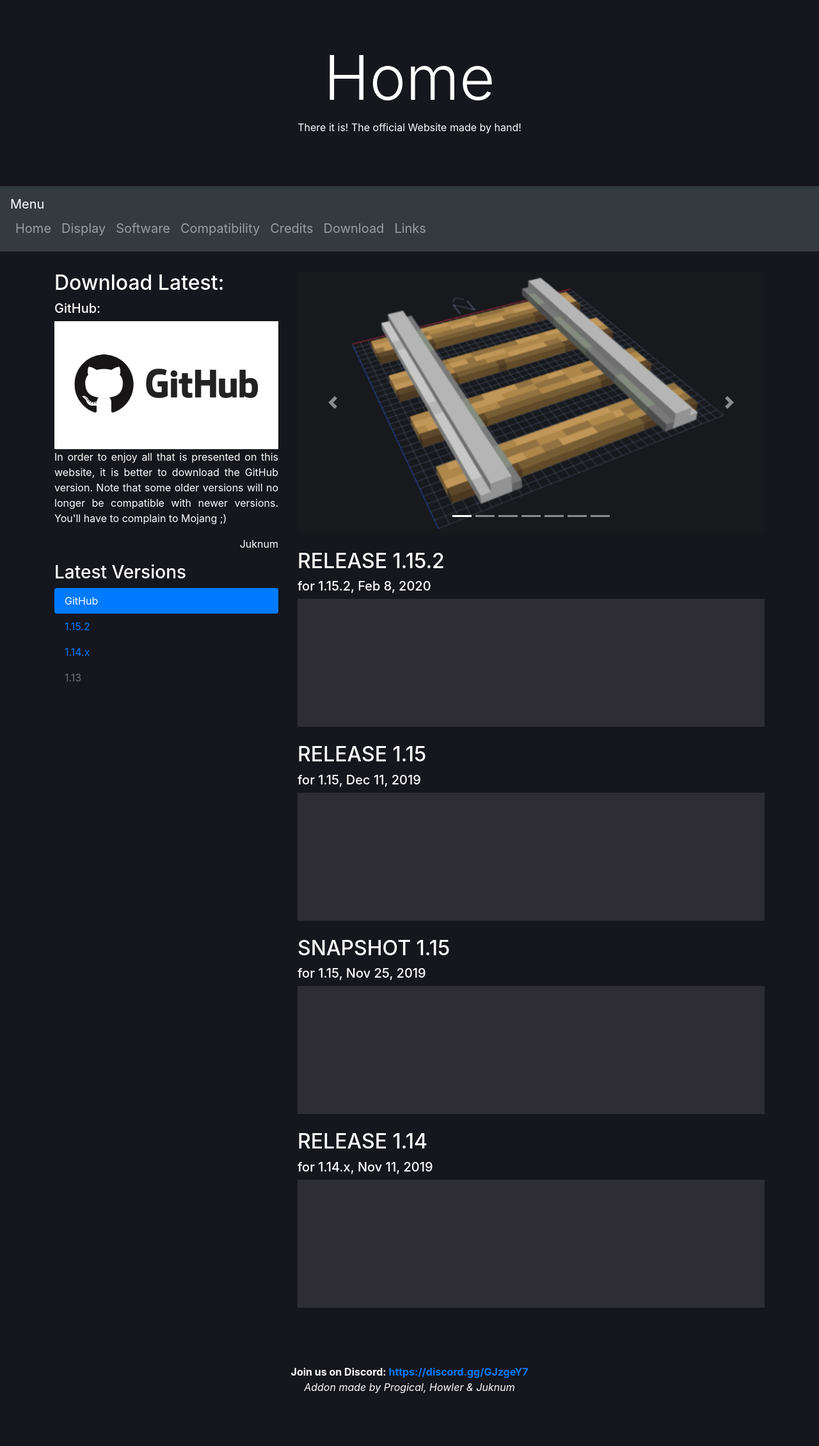
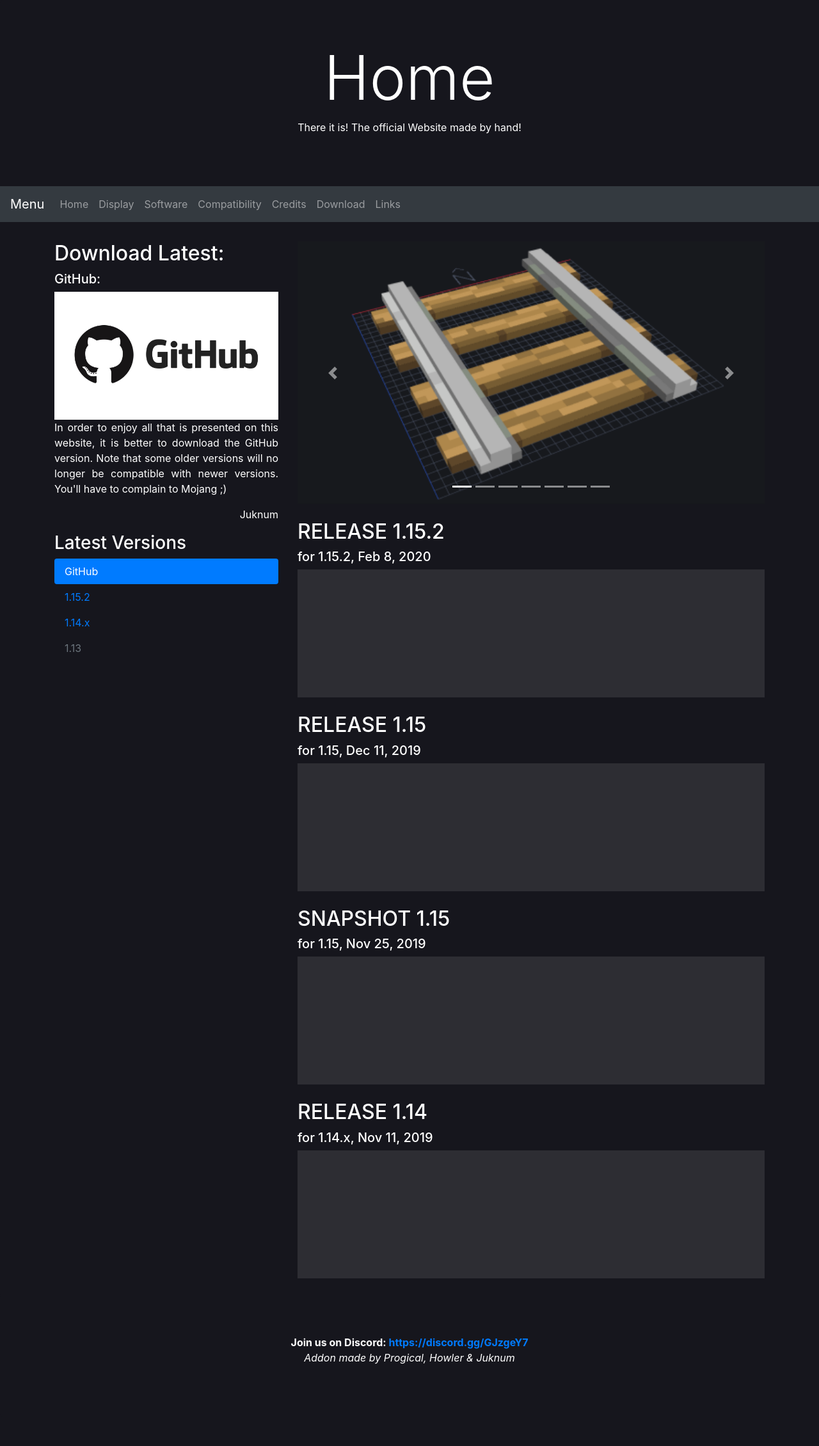
Before and after one commit to Faithful3D/Website, a Jekyll site: the page built from index.html, in a window 1280 px wide. Shown: the whole page at 64% size. Built offline with Jekyll 4.4.1, drawn with Linux system fonts in a browser that asks for light colours; after the commit the page ends 2214 px from its top, so only the background shows below that.

Commit message:
Update default.html

```diff
--- a/_layouts/default.html
+++ b/_layouts/default.html
@@ -24,7 +24,7 @@
 </div>
 
 <nav class="navbar navbar-expand-sm bg-dark navbar-dark">
-    <span class="navbar-brand">Menu</a>
+    <span class="navbar-brand">Menu</span>
 
     <button class="navbar-toggler" type="button" data-toggle="collapse" data-target="#collapsibleNavbar">
         <span class="navbar-toggler-icon"></span>
```
